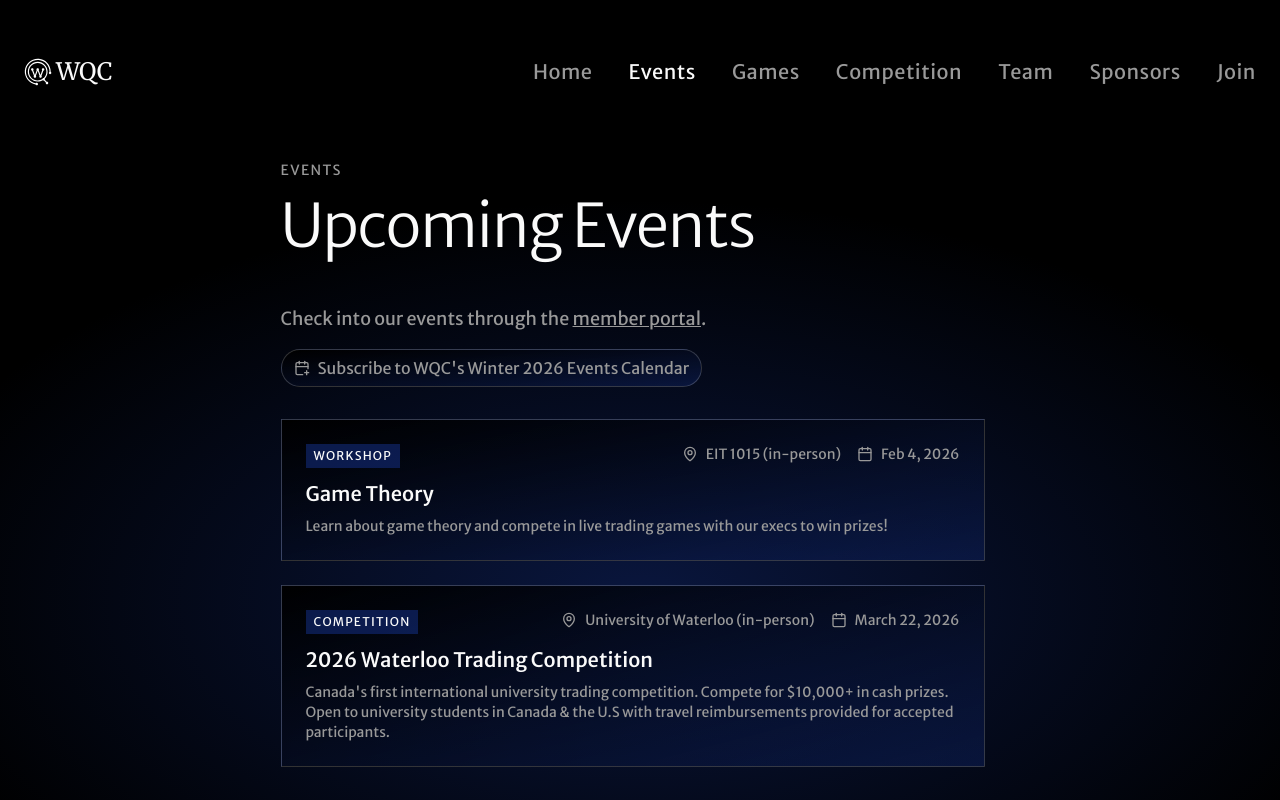
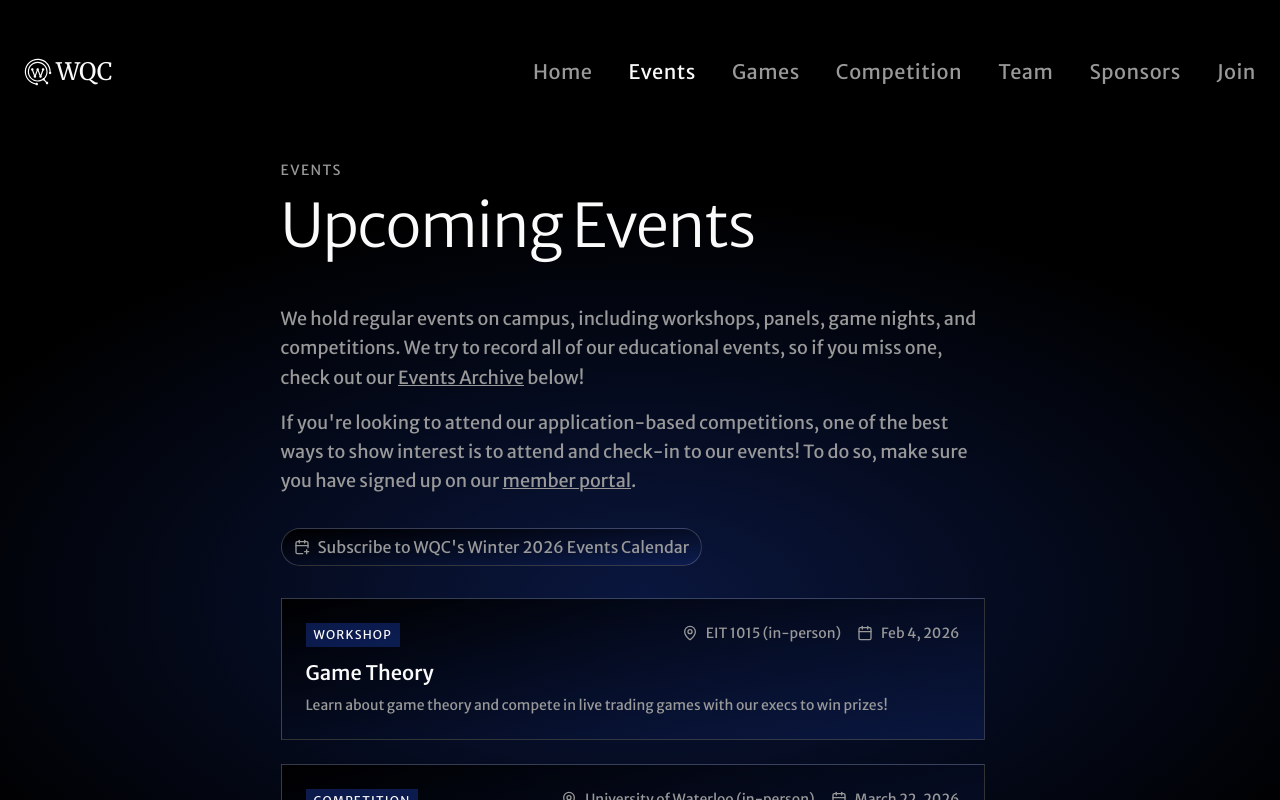
Before and after one commit to waterlooquantclub/waterlooquantclub.github.io, a React (Vite) app in the folder client/: page /events in a window 1280 px wide. Shown: the top 800 px of the page. Built offline with nearby package versions, Linux system fonts and the light colour scheme; the HTML template or start-up script is replaced by a standard one.

Commit message:
update Events copy

```diff
--- a/client/src/pages/Events.tsx
+++ b/client/src/pages/Events.tsx
@@ -333,11 +333,28 @@ const Events = () => {
     <Layout>
       <section className="min-h-[calc(100vh-4rem)] py-24 px-6">
         <div className="container mx-auto max-w-3xl">
-          <p className="text-muted-foreground text-sm tracking-widest uppercase mb-4">Events</p>
-          <h1 className="text-4xl md:text-6xl font-light tracking-tight mb-12">Upcoming Events</h1>
-          <div className="space-y-8 text-muted-foreground text-lg leading-relaxed">
-            <p className="mb-4">
-              Check into our events through the{" "}
+          <p className="text-muted-foreground text-sm tracking-widest uppercase mb-4">
+            Events
+          </p>
+          <h1 className="text-4xl md:text-6xl font-light tracking-tight mb-12">
+            Upcoming Events
+          </h1>
+          <div className="space-y-4 text-muted-foreground text-lg leading-relaxed mb-8">
+            <p>
+              We hold regular events on campus, including workshops, panels,
+              game nights, and competitions. We try to record all of our
+              educational events, so if you miss one, check out our{" "}
+              <a href="#archive" className="underline" onClick={() => {
+                setSelectedTags(["RECORDING"]);
+              }}>
+                Events Archive
+              </a>{" "}
+              below!
+            </p>
+            <p>
+              If you're looking to attend our application-based competitions,
+              one of the best ways to show interest is to attend and check-in to
+              our events! To do so, make sure you have signed up on our{" "}
               <a
                 href="https://me.waterlooquantclub.com"
                 target="_blank"
@@ -351,11 +368,16 @@ const Events = () => {
           </div>
 
           <a
-            href={"https://calendar.google.com/calendar/u/0?cid=MDBmYzFhYzhlODJkY2Q3YTIzMTg4ZWRkNDZjYjg0OTUwYTA5ZjlhYTE0MGJmODZmOWJjNzI1MmFlNGIwNjBlOUBncm91cC5jYWxlbmRhci5nb29nbGUuY29t"}
+            href={
+              "https://calendar.google.com/calendar/u/0?cid=MDBmYzFhYzhlODJkY2Q3YTIzMTg4ZWRkNDZjYjg0OTUwYTA5ZjlhYTE0MGJmODZmOWJjNzI1MmFlNGIwNjBlOUBncm91cC5jYWxlbmRhci5nb29nbGUuY29t"
+            }
             target="_blank"
             rel="noopener noreferrer"
             onClick={(e) => e.stopPropagation()}
-            style={{ background: 'linear-gradient(to top left, rgba(19, 44, 123, 0.35) 0%, rgba(0, 0, 0, 0.97) 100%)' }}
+            style={{
+              background:
+                "linear-gradient(to top left, rgba(19, 44, 123, 0.35) 0%, rgba(0, 0, 0, 0.97) 100%)",
+            }}
             className="text-muted-foreground mb-8 inline-flex items-center gap-2 rounded-full px-3 py-1.5 text-s hover:text-white border border-[#FAFAFA]/20 hover:border-[#FAFAFA]/50 cursor-pointer transition"
           >
             <CalendarPlus className="w-4 h-4" />
@@ -368,7 +390,10 @@ const Events = () => {
                 key={index}
                 onClick={() => handleEventClick(event)}
                 className="group p-6 border border-[#FAFAFA]/20 hover:border-[#FAFAFA]/50 transition-colors cursor-pointer"
-                style={{ background: 'linear-gradient(to top left, rgba(19, 44, 123, 0.35) 0%, rgba(0, 0, 0, 0.97) 100%)' }}
+                style={{
+                  background:
+                    "linear-gradient(to top left, rgba(19, 44, 123, 0.35) 0%, rgba(0, 0, 0, 0.97) 100%)",
+                }}
               >
                 <div className="flex flex-col sm:flex-row sm:items-start sm:justify-between gap-2 sm:gap-4 mb-3">
                   <span className="text-xs tracking-widest uppercase text-[#FAFAFA] bg-[#132C7B]/60 px-2 py-1 w-fit">
@@ -385,12 +410,19 @@ const Events = () => {
                     </div>
                   </div>
                 </div>
-                <h3 className="text-xl font-medium text-foreground mb-2">{event.title}</h3>
-                <p className="text-muted-foreground text-sm">{event.description}</p>
+                <h3 className="text-xl font-medium text-foreground mb-2">
+                  {event.title}
+                </h3>
+                <p className="text-muted-foreground text-sm">
+                  {event.description}
+                </p>
               </div>
             ))}
           </div>
-          <h1 className="text-4xl md:text-6xl font-light tracking-tight mb-8 mt-16">
+          <h1
+            className="text-4xl md:text-6xl font-light tracking-tight mb-8 mt-16"
+            id="archive"
+          >
             Events Archive
           </h1>
 
@@ -493,7 +525,10 @@ const Events = () => {
                 key={index}
                 onClick={() => handleEventClick(event)}
                 className="group p-6 border border-[#FAFAFA]/20 hover:border-[#FAFAFA]/50 transition-colors cursor-pointer"
-                style={{ background: 'linear-gradient(to top left, rgba(19, 44, 123, 0.35) 0%, rgba(0, 0, 0, 0.97) 100%)' }}
+                style={{
+                  background:
+                    "linear-gradient(to top left, rgba(19, 44, 123, 0.35) 0%, rgba(0, 0, 0, 0.97) 100%)",
+                }}
               >
                 <div className="flex flex-col sm:flex-row sm:items-start sm:justify-between gap-2 sm:gap-4 mb-3">
                   <span className="text-xs tracking-widest uppercase text-[#FAFAFA] bg-[#132C7B]/60 px-2 py-1 w-fit">
@@ -510,15 +545,23 @@ const Events = () => {
                     </div>
                   </div>
                 </div>
-                <h3 className="text-xl font-medium text-foreground mb-2">{event.title}</h3>
-                <p className="text-muted-foreground text-sm">{event.description}</p>
+                <h3 className="text-xl font-medium text-foreground mb-2">
+                  {event.title}
+                </h3>
+                <p className="text-muted-foreground text-sm">
+                  {event.description}
+                </p>
               </div>
             ))}
           </div>
         </div>
       </section>
 
-      <EventDialog event={selectedEvent} open={dialogOpen} onOpenChange={setDialogOpen} />
+      <EventDialog
+        event={selectedEvent}
+        open={dialogOpen}
+        onOpenChange={setDialogOpen}
+      />
     </Layout>
   );
 };
```
